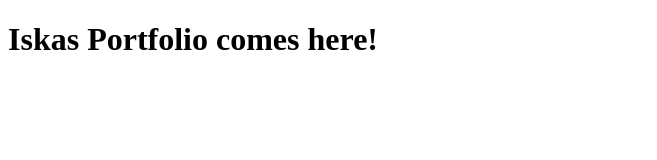
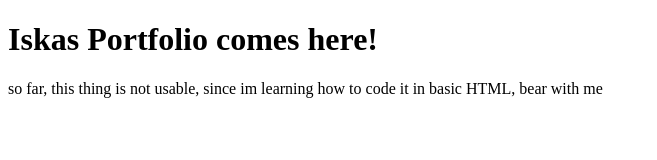
Before and after one commit to Iskas01/iskas01.github.io, a plain HTML site: page index.html in a window 1280 px wide. Shown: the whole page, without its empty margins (0-657 px from the left). Drawn offline with Linux system fonts and the light colour scheme.

Commit message:
index.html

```diff
--- a/index.html
+++ b/index.html
@@ -8,4 +8,7 @@
 </head>
 <body>
     <h1>Iskas Portfolio comes here!</h1>
+
+    so far, this thing is not usable, since im learning how to code it in basic HTML, bear with me
+
 </body>
```
